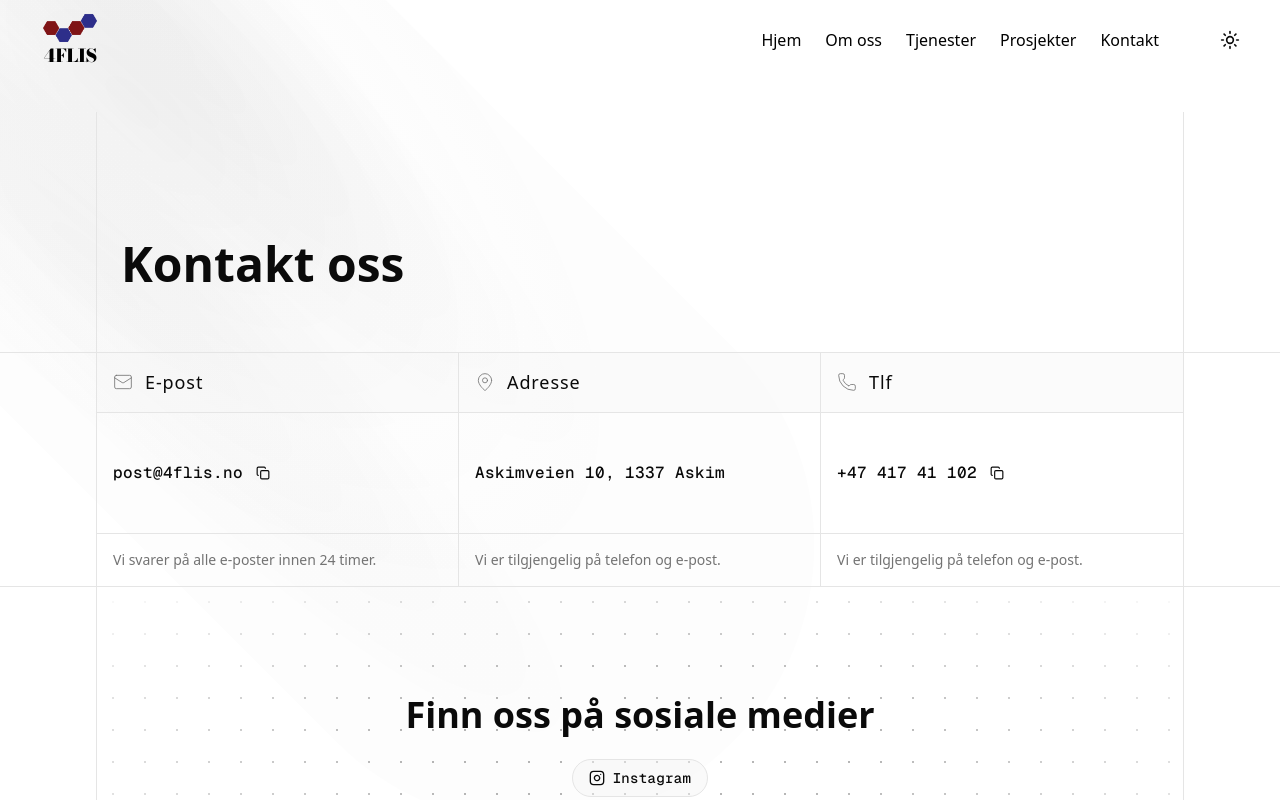
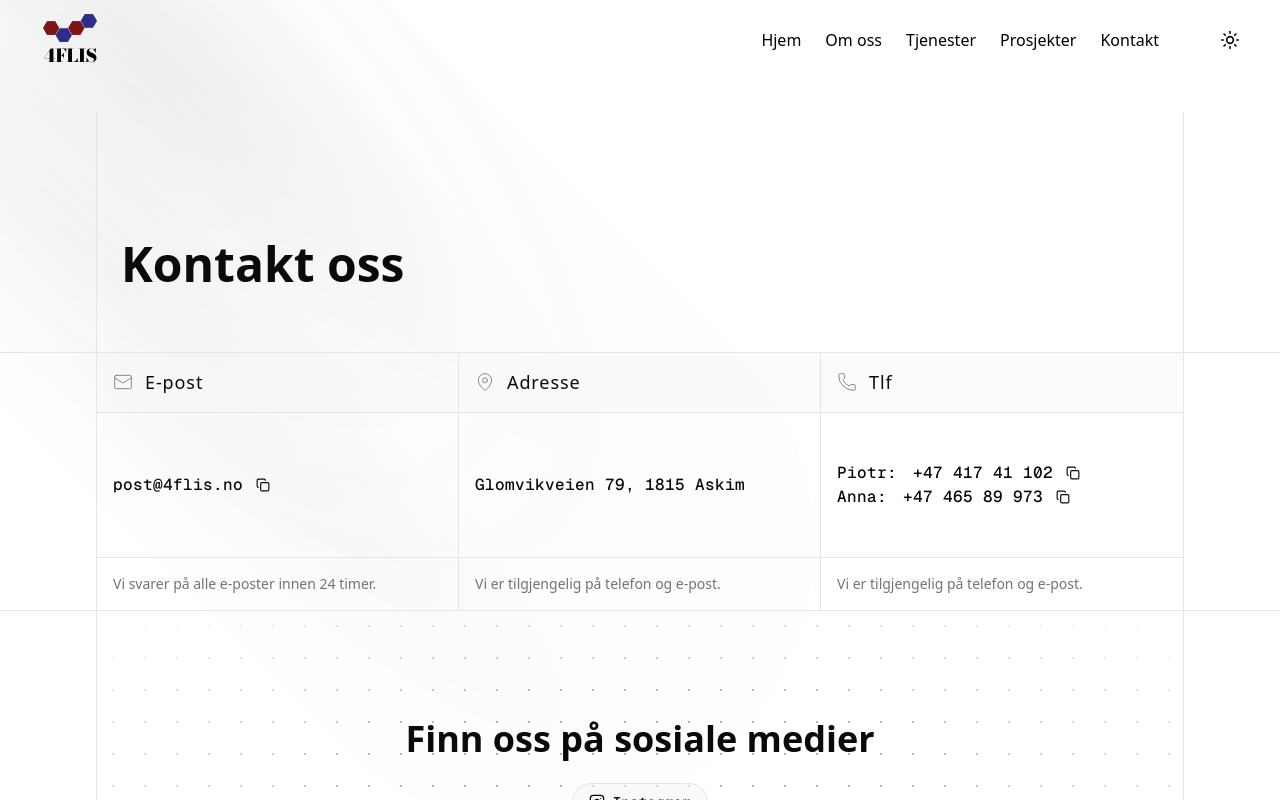
Before and after one commit to BartlomiejCalko/4flis, a Next.js app: page /kontakt in a window 1280 px wide. Shown: the top 800 px of the page. Built offline with nearby package versions, Linux system fonts and the light colour scheme.

Commit message:
contact page

```diff
--- a/components/ui/contact-page.tsx
+++ b/components/ui/contact-page.tsx
@@ -14,6 +14,7 @@ import { Button, ButtonProps } from '@/components/ui/button';
 
 const APP_EMAIL = 'post@4flis.no';
 const APP_PHONE = '+47 417 41 102';
+const APP_PHONE_2 = '+47 465 89 973';
 
 
 export function ContactPage() {
@@ -64,7 +65,7 @@ export function ContactPage() {
 						description="Vi er tilgjengelig på telefon og e-post."
 					>
 						<span className="font-mono text-base font-medium tracking-wide">
-							Askimveien 10, 1337 Askim
+							Glomvikveien 79, 1815 Askim
 						</span>
 					</Box>
 					<Box
@@ -75,6 +76,7 @@ export function ContactPage() {
 					>
 						<div>
 							<div className="flex items-center gap-x-2">
+								<p className="font-mono text-base font-medium tracking-wide mr-2">Piotr:</p>
 								<a
 									href={`tel:${APP_PHONE}`}
 									className="block font-mono text-base font-medium tracking-wide hover:underline"
@@ -82,6 +84,16 @@ export function ContactPage() {
 									{APP_PHONE}
 								</a>
 								<CopyButton className="size-6" test="+47 417 41 102" />
+							</div>
+							<div className="flex items-center gap-x-2">
+							<p className="font-mono text-base font-medium tracking-wide mr-2">Anna:</p>
+								<a
+									href={`tel:${APP_PHONE_2}`}
+									className="block font-mono text-base font-medium tracking-wide hover:underline"
+								>
+									{APP_PHONE_2}
+								</a>
+								<CopyButton className="size-6" test="+47 465 89 973" />
 							</div>
 
 						</div>
```
